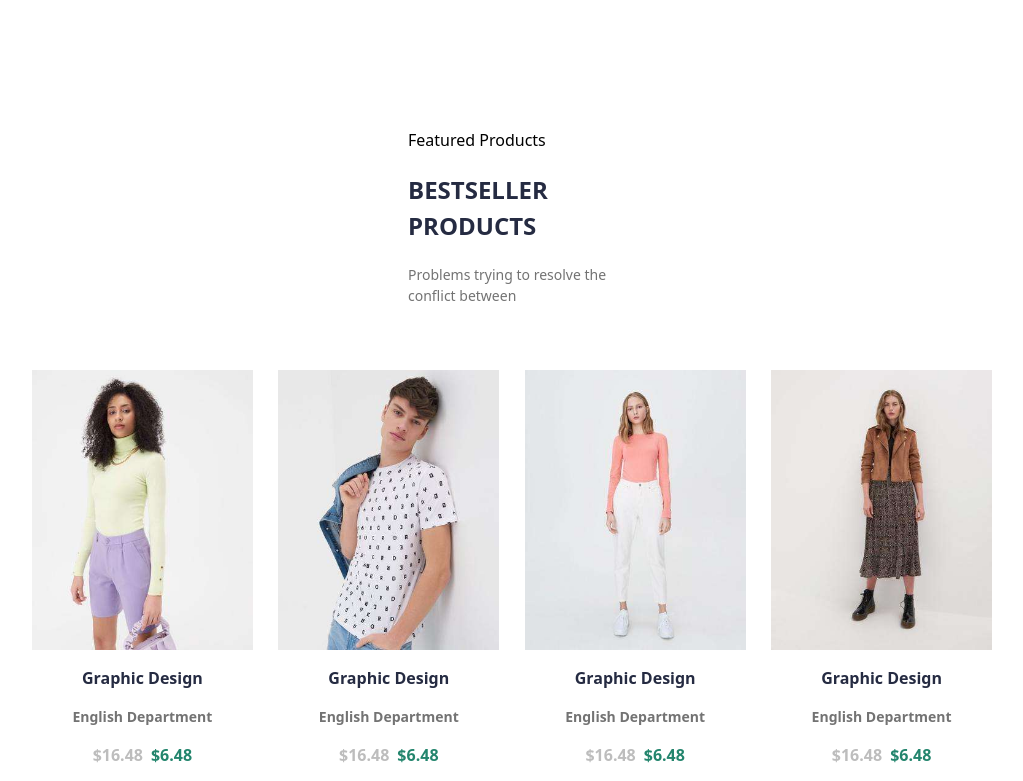
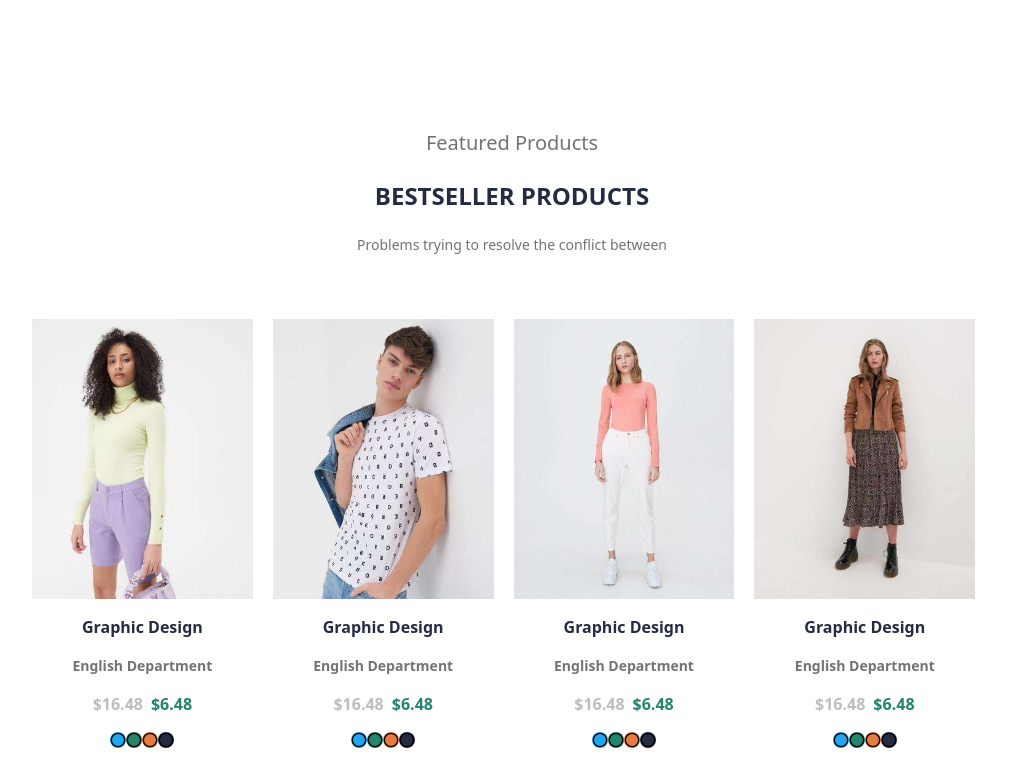
Before and after one commit to hmgny/Frontend_Final_Project_e-commerce, a React (Vite) app: page / in a window 1280 px wide. Shown: the part 1600-2381 px from the top of the page, without its empty margins (128-1151 px from the left). Built offline with nearby package versions, Linux system fonts and the light colour scheme.

Commit message:
ProductCard componentinin tamamlandı

```diff
--- a/src/components/ProductCard.jsx
+++ b/src/components/ProductCard.jsx
@@ -1,6 +1,5 @@
 import React from "react";
 import { Circle } from "lucide-react";
-import { Link } from "react-router-dom";
 
 function ProductCard() {
   const products = [
@@ -57,19 +56,21 @@ function ProductCard() {
 
   return (
     <div className="px-8 sm:px-40 flex flex-col items-center py-24 gap-16">
-      <div className="max-w-52 flex flex-col gap-5">
-        <h5>Featured Products</h5>
-        <h4 className="h4 font-bold flex justify-center text-textColor">
+      <div className="max-w-52 flex flex-col gap-5 sm:max-w-screen-2xl text-center">
+        <h5 className="h5 text-SecondaryTextColor flex justify-center">
+          Featured Products
+        </h5>
+        <h4 className="h4 font-bold flex justify-center text-textColor ">
           BESTSELLER PRODUCTS
         </h4>
-        <p className="text-SecondaryTextColor h7">
+        <p className="text-SecondaryTextColor h7 justify-center">
           Problems trying to resolve the conflict between
         </p>
       </div>
 
-      <div className=" flex flex-wrap gap-16 sm:gap-0 sm:flex-row sm:justify-between sm:flex-wrap">
+      <div className=" flex flex-wrap gap-16 sm:flex-row sm:gap-5 sm:flex-wrap">
         {products.map((product, index) => (
-          <div className="relative cursor-pointer flex flex-col gap-4 w-full sm:w-[23%] ">
+          <div className="relative cursor-pointer flex flex-col gap-4 w-full sm:w-[23%] sm:pb-16">
             <img src={product.img} alt="best1" className="h-cardBestceller" />
             <h6 className="font-bold h6 flex justify-center text-textColor">
               {product.title}
@@ -86,18 +87,18 @@ function ProductCard() {
               </h6>
             </div>
             <div className="flex justify-center">
-              <Link to="" className="bg-Primary rounded-full">
+              <a className="bg-Primary rounded-full">
                 <Circle size={16} />
-              </Link>
-              <Link to="" className="bg-Secondary rounded-full">
+              </a>
+              <a className="bg-Secondary rounded-full">
                 <Circle size={16} />
-              </Link>
-              <Link to="" className="bg-alert rounded-full">
+              </a>
+              <a className="bg-alert rounded-full">
                 <Circle size={16} />
-              </Link>
-              <Link to="" className="bg-darkBackground rounded-full">
+              </a>
+              <a className="bg-darkBackground rounded-full">
                 <Circle size={16} />
-              </Link>
+              </a>
             </div>
           </div>
         ))}
```
